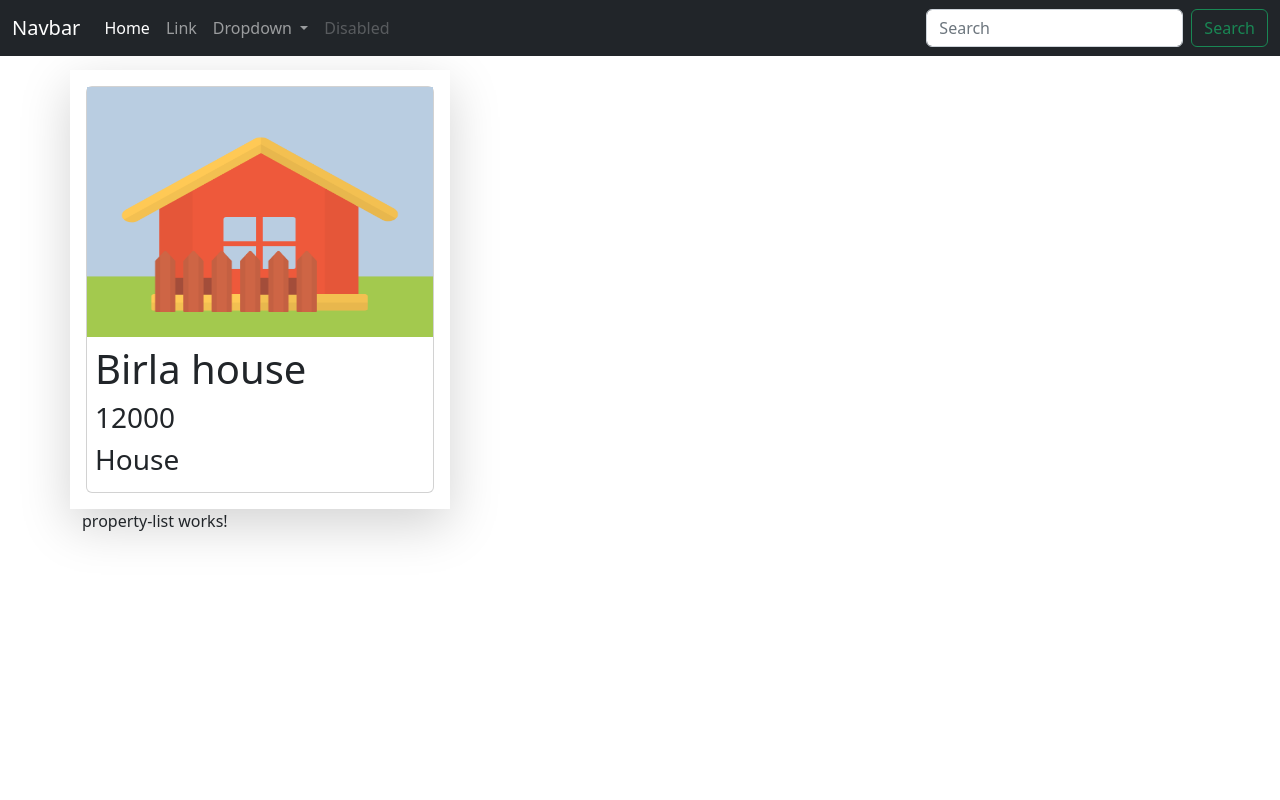
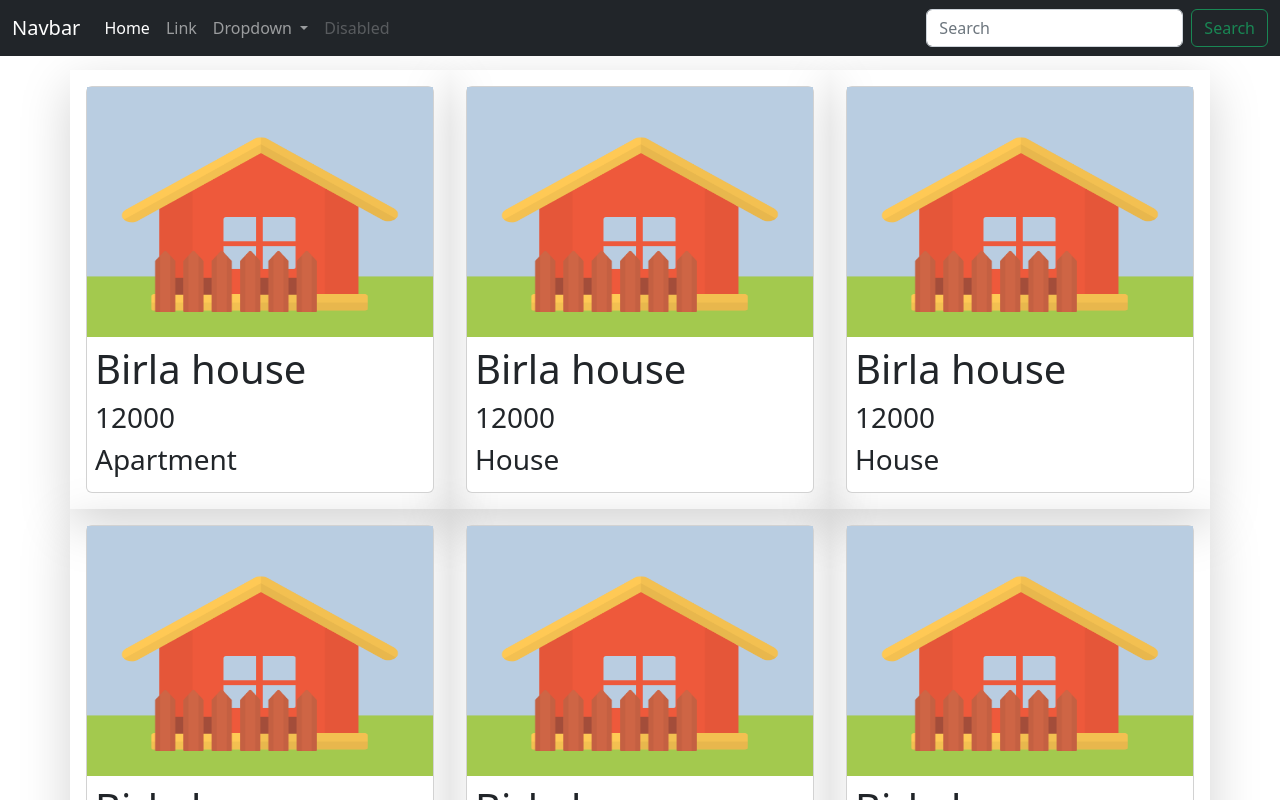
Before and after one commit to prabath1998/house_rental_ui, an Angular app: page / in a window 1280 px wide. Shown: the top 800 px of the page. Built offline with nearby package versions, Linux system fonts and the light colour scheme.

Commit message:
property list component added

```diff
--- a/src/app/app.component.html
+++ b/src/app/app.component.html
@@ -1,6 +1,5 @@
 <app-nav-bar></app-nav-bar>
 
 <div class="container" style="margin-top: 70px">
-  <app-property-card></app-property-card>
   <app-property-list></app-property-list>
 </div>
--- a/src/app/property/property-card/property-card.component.html
+++ b/src/app/property/property-card/property-card.component.html
@@ -1,12 +1,10 @@
-<div class="row">
-  <div class="shadow-lg col-sm-4 p-3">
+
     <div class="card">
       <img src="assets/images/house_default.png" alt="house" class="propimg">
       <div class="card-body p-2">
         <h1>{{ property.name }}</h1>
       <h3>{{ property.price }}</h3>
       <h3>{{ property.type }}</h3>
+
       </div>
     </div>
-  </div>
-</div>
--- a/src/app/property/property-card/property-card.component.ts
+++ b/src/app/property/property-card/property-card.component.ts
@@ -1,4 +1,4 @@
-import { Component, OnInit } from '@angular/core';
+import { Component, Input, OnInit } from '@angular/core';
 
 @Component({
   selector: 'app-property-card',
@@ -7,12 +7,14 @@
 })
 export class PropertyCardComponent implements OnInit {
 
-  property:any = {
-    "id":1,
-    "type" : "House",
-    "name" : "Birla house",
-    "price" : 12000
-  }
+  @Input() property : any;
+
+  // property:any = {
+  //   "id":1,
+  //   "type" : "House",
+  //   "name" : "Birla house",
+  //   "price" : 12000
+  // }
 
   constructor() { }
 
--- a/src/app/property/property-list/property-list.component.html
+++ b/src/app/property/property-list/property-list.component.html
@@ -1 +1,5 @@
-<p>property-list works!</p>
+<div class="row">
+  <div *ngFor="let property of properties" class="shadow-lg col-sm-4 p-3">
+    <app-property-card [property]="property"></app-property-card>
+  </div>
+</div>
--- a/src/app/property/property-list/property-list.component.ts
+++ b/src/app/property/property-list/property-list.component.ts
@@ -3,13 +3,68 @@
 @Component({
   selector: 'app-property-list',
   templateUrl: './property-list.component.html',
-  styleUrls: ['./property-list.component.css']
+  styleUrls: ['./property-list.component.css'],
 })
 export class PropertyListComponent implements OnInit {
 
-  constructor() { }
+  properties: Array<any> = [
+    {
+      id: 1,
+      type: 'Apartment',
+      name: 'Birla house',
+      price: 12000,
+    },
+    {
+      id: 2,
+      type: 'House',
+      name: 'Birla house',
+      price: 12000,
+    },
+    {
+      id: 3,
+      type: 'House',
+      name: 'Birla house',
+      price: 12000,
+    },
+    {
+      id: 4,
+      type: 'House',
+      name: 'Birla house',
+      price: 12000,
+    },
+    {
+      id: 5,
+      type: 'House',
+      name: 'Birla house',
+      price: 12000,
+    },
+    {
+      id: 6,
+      type: 'House',
+      name: 'Birla house',
+      price: 12000,
+    },
+    {
+      id: 7,
+      type: 'House',
+      name: 'Birla house',
+      price: 12000,
+    },
+    {
+      id: 8,
+      type: 'House',
+      name: 'Birla house',
+      price: 12000,
+    },
+    {
+      id: 9,
+      type: 'House',
+      name: 'Birla house',
+      price: 12000,
+    },
+  ];
 
-  ngOnInit(): void {
-  }
+  constructor() {}
 
+  ngOnInit(): void {}
 }
```
